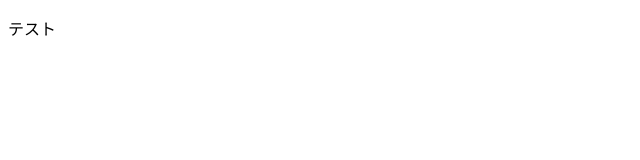
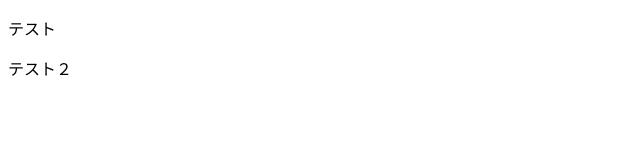
Before and after one commit to Kohkawa-GsT-Lab14/handson0104, a plain HTML site: page index.html in a window 1280 px wide. Shown: the full height of the page, 0-640 px from the left. Drawn offline with Linux system fonts and the light colour scheme.

Commit message:
２行目追加

```diff
--- a/index.html
+++ b/index.html
@@ -9,6 +9,7 @@
 <body>
 
   <p>テスト</p>
+  <p>テスト２</p>
 
 </body>
 </html>
```
